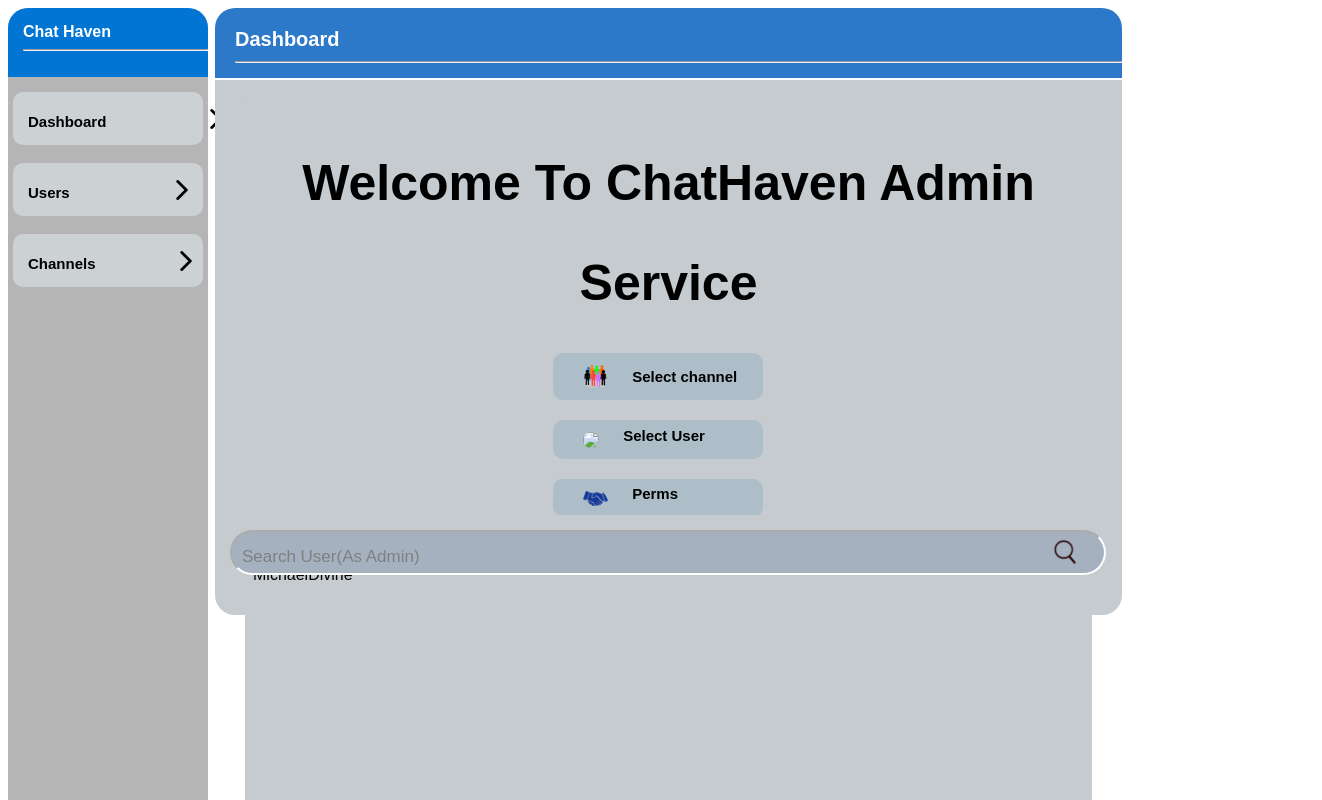
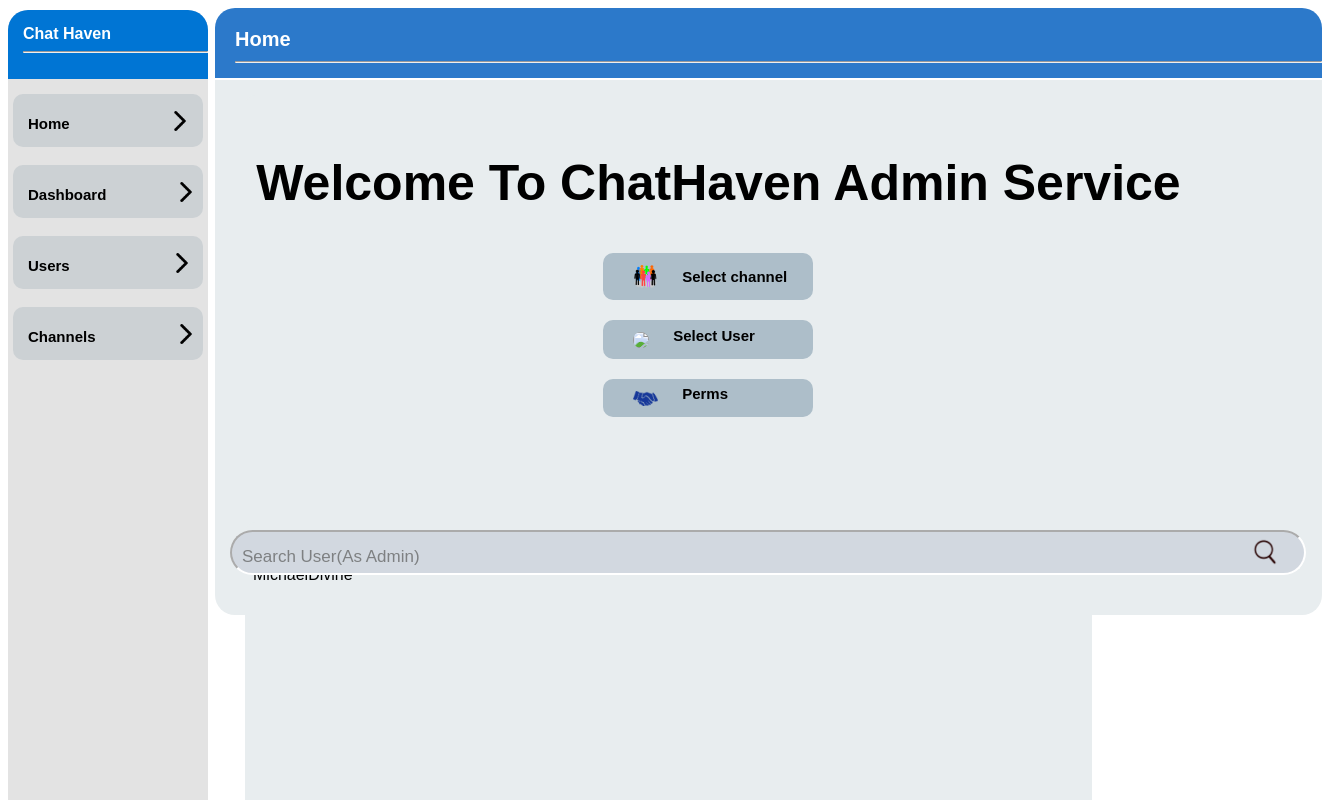
Before and after one commit to TopNotchEngineering/TopNotchEngineering-SOEN341_Project_W25, a plain HTML site: page ChatHaven/AdminDashboard.html in a window 1280 px wide. Shown: the whole page, 1322 px wide, since content can reach past the window. Drawn offline with Linux system fonts and the light colour scheme.

Commit message:
Changes on the admin dashboard
All the updates so far on the admin Dashboard are here

```diff
--- a/ChatHaven/AdminDashboard.html
+++ b/ChatHaven/AdminDashboard.html
@@ -9,18 +9,18 @@
 
     <body>
             <div id="headframe">
-                Dashboard
+                Home
                 <img src="whiteplus.png" id="add">
                 <hr>
             </div>
             <div id="left-column">
                 <div id="left-columnName">Chat Haven<br><hr><br></div>
                 <div class="left-sel" id="home" title="leads you to home page">
-                    Dashboard<img src="arrow.png" id="arrow">
+                    Home<img src="arrow.png" id="arrow">
                 </div><br>
-                <!-- <div class="left-sel" id="dashboard" title="move to channels/users list">
-                    Home<img src="arrow.png" id="arrow1">
-                </div><br> -->
+                <div class="left-sel" id="dashboard" title="move to channels/users list">
+                    Dashboard<img src="arrow.png" id="arrow1">
+                </div><br>
                 <div class="left-sel" id="users" title="Manage user acounts in channels">
                     Users<img src="arrow.png" id="arrow2">
                 </div><br>
@@ -30,18 +30,18 @@
                 <div class="left-sel" id="channels" title="manage channels as an admin">
                     Channels<img src="arrow.png" id="arrow3">
                 </div><br>
-<!--
-                <div class="about">
+
+                <!-- <div class="about">
                     about
                 </div> -->
             </div>
-            <!-- <div id="left-right-column">
+            <div id="left-right-column">
                 <div id="left-columnName">Tilte bar<br><hr><br></div>
                 <div class="left-sel" >
                      User's Story
                 </div><br>
 
-            </div> -->
+            </div>
             <div id="textdiv">
                 <div class="channellist">
                     Channels
--- a/ChatHaven/ChatHaven.css
+++ b/ChatHaven/ChatHaven.css
@@ -1,16 +1,19 @@
 #left-column{
     position: fixed;
-    background-color: rgba(0, 0, 0, 0.289);
+    background-color: rgba(0, 0, 0, 0.11);
     color: black;
     height: 1000px;
     width: 200px;
     border-top-left-radius: 20px;
     border-top-right-radius: 20px;
+    top: 10px;
 }
 #left-right-column{
-    position: fixed;
-    background-color: rgba(0, 0, 0, 0.289);
-    left: 1130px;
+    position: relative;
+    display: none;
+    background-color: rgba(0, 0, 0, 0.158);
+    top: -70px;
+    left: 1120px;
     color: black;
     height: 1000px;
     width: 200px;
@@ -57,9 +60,9 @@ body {
     left: 30px;
     padding-top: 10px;
     padding-left: 10px;
-    width: 860px;
+    width: 1060px;
     height: 30px;
-    background-color: rgb(166, 177, 192);
+    background-color: rgb(210, 216, 224);
     color: white;
     border-radius: 50px;
     margin-left: 200px;
@@ -71,13 +74,13 @@ body {
     font-size: 17px;
 }
 #headframe {
-    position: fixed;
-    left: 215px;
+    position: relative;
+    left: 207px;
     /* background-image: url(realbook2.jpg); */
     background-color: rgb(44, 121, 202);
     color: white;
     background-size: cover;
-    width: 887px;
+    width: 1087px;
     height: 50px;
     padding-top: 20px;
     padding-left: 20px;
@@ -93,9 +96,9 @@ body {
     position : fixed;
     top: 80px;
     left: 215px;
-    width: 847px;
+    width: 1047px;
     height: 500px;
-    background-color: rgb(197, 203, 206);
+    background-color: rgb(232, 237, 239);
     padding-left: 30px;
     padding-right: 30px;
     border-bottom-left-radius: 20px;
@@ -113,18 +116,19 @@ body {
 #search {
     position: fixed;
     top: 537px;
-    left: 1050px;
+    left: 1250px;
     width: 30px;
 }
 .channellist{
     display: none;
 }
 .text1{
-    width:  847px;
+    position: relative;
+    width:  947px;
     height: 420px;
     overflow: auto;
     border: none;
-    background-color: rgb(197, 203, 206);
+    background-color: rgb(232, 237, 239);
     border-top-left-radius: 10px;
 }
 .text1channels{
@@ -132,7 +136,7 @@ body {
     height: 420px;
     overflow: auto;
     border: none;
-    background-color: rgb(197, 203, 206);
+    background-color: rgb(232, 237, 239);
     border-top-left-radius: 10px;
 }
 .text1::-webkit-scrollbar {
@@ -179,13 +183,12 @@ body {
 }
 #add {
     width: 30px;
-    left: 750px;
-    top: -23px;
+    left: 100px;
+    top: -27px;
     position: relative;
     color: white;
     display: none;
 }
 #add:hover{
     background-color: rgba(255, 255, 255, 0.336);
-
 }
--- a/ChatHaven/ChatHaven_Home.html
+++ b/ChatHaven/ChatHaven_Home.html
@@ -20,7 +20,7 @@
                 width: 160px;
                 text-align: left;
                 background-color: rgb(173, 190, 201);
-                margin-left: 300px;
+                margin-left: 350px;
                 margin-right: 5px;
                 margin-top: 20px;
                 font-size: 15px ;
```
